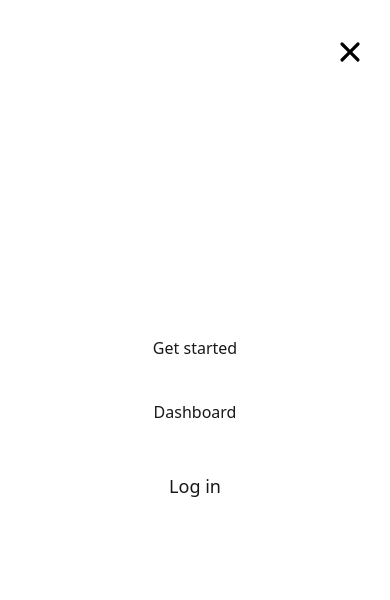
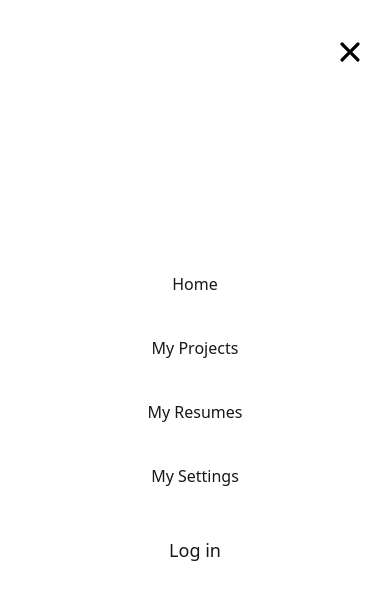
Before and after one commit to Nigeljanssens220/ibs-matchmaking, a Next.js app: page /dashboard in a window 390 px wide. Both pictures are taken after a click on the button 346 px from the left and 44 px from the top of the page. Shown: the top 600 px of the page. Built offline with nearby package versions, Linux system fonts and the light colour scheme; no server answers.

Commit message:
refactor Menu to make it reusable

```diff
--- a/src/components/Header/index.tsx
+++ b/src/components/Header/index.tsx
@@ -1,3 +1,4 @@
+import { headers } from '@/lib/headers'
 import Image from 'next/image'
 import Link from 'next/link'
 import React, { FC } from 'react'
@@ -32,7 +33,7 @@ const Header: FC = () => {
                     </Link>
                 </div>
                 <div className="">
-                    <Menu />
+                    <Menu items={headers} />
                 </div>
             </div>
         </header>
--- a/src/components/Menu/index.tsx
+++ b/src/components/Menu/index.tsx
@@ -1,13 +1,41 @@
 /* eslint-disable @next/next/no-img-element */
-import React, { FC, useState } from 'react'
+import React, { FC, ReactNode, useState } from 'react'
 import { signIn, signOut, useSession } from 'next-auth/react'
 import Button from '@/components/ButtonNew'
 import { MenuIcon, XIcon } from '@heroicons/react/solid'
 import NavLink from '../NavLink'
 import Typography from '../Typography'
-import { headers } from '@/lib/headers'
+import { useRouter } from 'next/router'
 
-const Menu: FC = () => {
+interface MenuItemProps
+    extends React.DetailedHTMLProps<
+        React.LiHTMLAttributes<HTMLLIElement>,
+        HTMLLIElement
+    > {
+    href: string
+    children?: ReactNode
+    label?: string
+}
+
+const MenuItem: FC<MenuItemProps> = ({ children, href, ...rest }) => {
+    const router = useRouter()
+    const isActive = router.pathname === href
+
+    return (
+        <li
+            {...rest}
+            className="text-zinc-900 md:text-gray-200 hover:text-gray-500 cursor-pointer "
+        >
+            <NavLink href={href}>{children}</NavLink>
+        </li>
+    )
+}
+
+interface MenuProps {
+    items: Omit<MenuItemProps, 'children'>[]
+}
+
+const Menu: FC<MenuProps> = ({ items }) => {
     const [show, setShow] = useState(false)
     const { data: session } = useSession()
 
@@ -43,13 +71,10 @@ const Menu: FC = () => {
                         <XIcon className="text-black " width={32} height={32} />
                     </button>
                     <ul className="flex flex-col md:flex md:flex-row items-center justify-center fixed md:relative top-0 bottom-0 left-0 right-0 bg-white md:bg-transparent z-20 space-y-10 md:space-y-0 md:space-x-10">
-                        {headers.map(({ label, href }) => (
-                            <li
-                                className="text-zinc-900 md:text-gray-200 hover:text-gray-500 cursor-pointer "
-                                key={label}
-                            >
-                                <NavLink href={href}>{label}</NavLink>
-                            </li>
+                        {items.map(({ label, href }) => (
+                            <MenuItem key={label} href={href}>
+                                {label}
+                            </MenuItem>
                         ))}
                         <li className=" text-zinc-900 text-lg hover:text-gray-700 cursor-pointer ">
                             {session ? (
--- /dev/null
+++ b/src/lib/dashboardHeaders.ts
@@ -0,0 +1,18 @@
+export const dashboardHeaders = [
+    {
+        label: 'Home',
+        href: '/dashboard',
+    },
+    {
+        label: 'My Projects',
+        href: '/dashboard/projects',
+    },
+    {
+        label: 'My Resumes',
+        href: '/dashboard/resumes',
+    },
+    {
+        label: 'My Settings',
+        href: '/dashboard/settings',
+    },
+]
--- a/src/lib/headers.ts
+++ b/src/lib/headers.ts
@@ -7,6 +7,7 @@ export const headers = [
         label: 'Dashboard',
         href: '/dashboard',
     },
+
     // {
     //     label: 'Resumes',
     //     href: '/dashboard/resumes',
--- a/src/pages/dashboard/index.tsx
+++ b/src/pages/dashboard/index.tsx
@@ -1,6 +1,6 @@
-/* eslint-disable @next/next/no-html-link-for-pages */
 import Menu from '@/components/Menu'
 import Sidebar from '@/components/Sidebar'
+import { dashboardHeaders } from '@/lib/dashboardHeaders'
 import { NextPage } from 'next'
 import { useSession } from 'next-auth/react'
 import React from 'react'
@@ -13,7 +13,7 @@ const Dashboard: NextPage = () => {
                 <Sidebar />
                 <div className="flex flex-col w-full ">
                     <div className="flex justify-end p-5  md:hidden">
-                        <Menu />
+                        <Menu items={dashboardHeaders} />
                     </div>
                     <div className="overflow-auto no-scrollbar h-screen p-4 md:px-8 ">
                         <h1 className="text-4xl font-semibold text-white">
```
